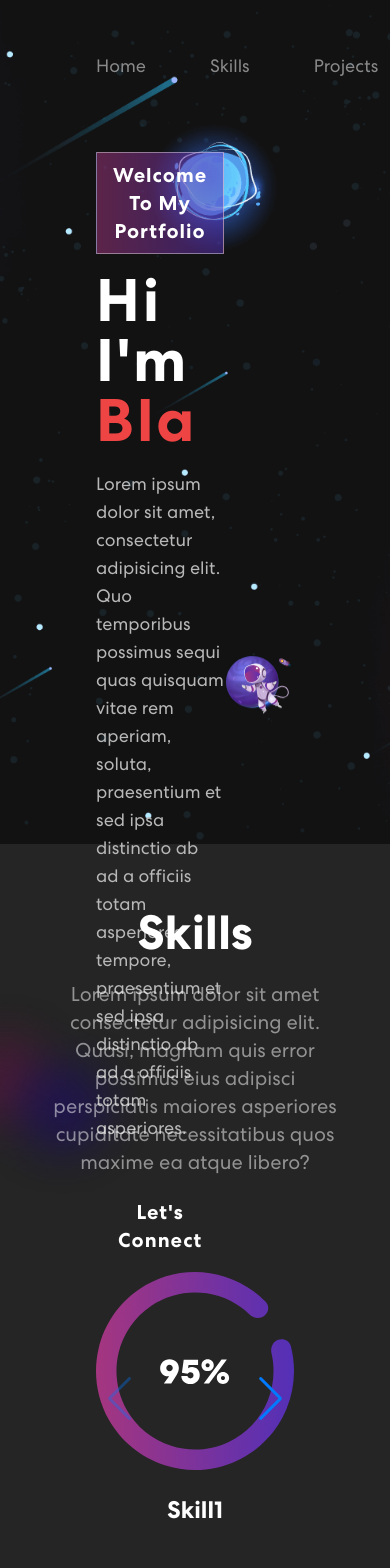
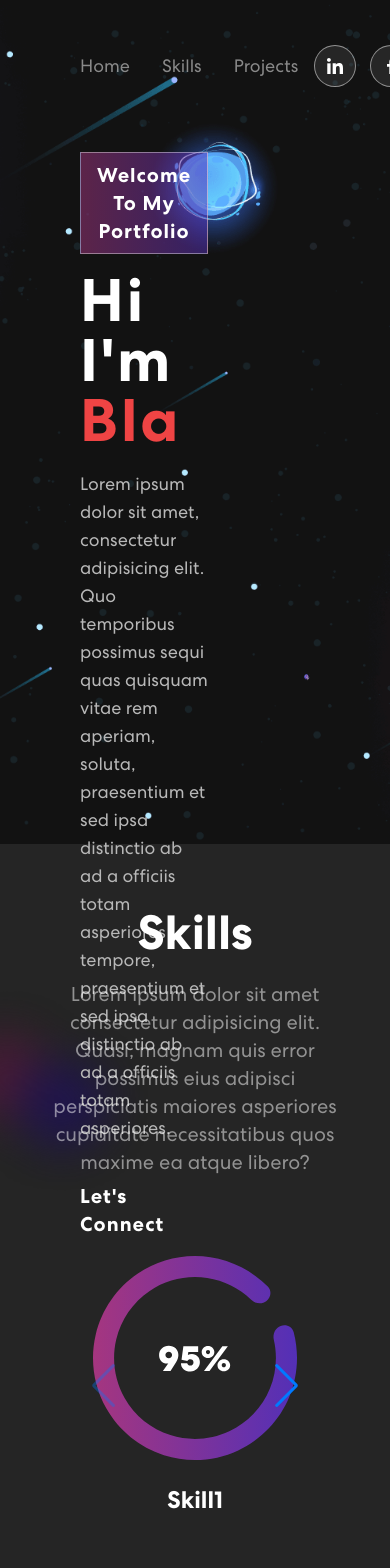
Before and after one commit to iraklikeche/personal-portfolio, a Vue app: page / in a window 390 px wide. Shown: the top 1568 px of the page. Built offline with nearby package versions, Linux system fonts and the light colour scheme.

Commit message:
responsive for small screen laptops

```diff
--- a/src/components/Banner.vue
+++ b/src/components/Banner.vue
@@ -1,7 +1,7 @@
 <template>
-  <section class="banner container px-24 py-10 pb-24 h-screen" id="home">
+  <section class="banner px-20 py-10 pb-24 h-screen" id="home">
     <!-- <Navbar /> -->
-    <div class="flex items-center py-28">
+    <div class="flex items-center gap-24 py-28">
       <div class="w-3/4">
         <h2
           class="welcome text-xl font-bold text-center mb-4 tracking-wider py-2 px-4 inline-block"
@@ -21,9 +21,12 @@
           tempore, praesentium et sed ipsa distinctio ab ad a officiis totam
           asperiores.
         </p>
-        <button class="text-white font-bold text-xl mt-14 tracking-wider">
+        <a
+          href="#connect-me"
+          class="text-white font-bold text-xl mt-10 tracking-wider inline-block hover:text-black transition duration-300"
+        >
           Let's Connect
-        </button>
+        </a>
       </div>
       <div>
         <img :src="headerImg" alt="Header Image" />
--- a/src/components/Contact.vue
+++ b/src/components/Contact.vue
@@ -1,21 +1,11 @@
 <template>
-  <section class="contact py-24 px-24" id="connect-me">
+  <section class="contact py-24 px-20" id="connect-me">
     <div class="grid grid-cols-2 gap-12">
       <div>
         <img :src="contactImg" />
       </div>
       <div>
         <h2 class="mb-12 text-5xl font-bold">Get In Touch</h2>
-
-        <!-- <form ref="form" @submit.prevent="sendEmail">
-
-          <input type="text" name="user_name" />
-
-          <input type="email" name="user_email" />
-
-          <textarea name="message"></textarea>
-          <input type="submit" value="Send" />
-        </form> -->
 
         <form ref="formData" @submit.prevent="sendEmail">
           <div class="flex gap-2 mb-2">
--- a/src/components/Footer.vue
+++ b/src/components/Footer.vue
@@ -1,9 +1,9 @@
 <template>
-  <footer class="flex justify-between items-center py-16 px-24">
+  <footer class="flex justify-between items-center py-16 px-20">
     <div class="text-5xl">
       <img :src="logo" alt="LOGO" />
     </div>
-    <div class="flex flex-col justify-end gap-4">
+    <div class="flex flex-col items-end gap-4">
       <div class="social-icon flex gap-2">
         <a
           href="#"
--- a/src/components/Navbar.vue
+++ b/src/components/Navbar.vue
@@ -1,15 +1,15 @@
 <template>
   <nav
-    class="flex items-center justify-between w-full text-white transition duration-1000 ease-in-out fixed py-5 px-24 z-50"
+    class="flex items-center justify-between w-full text-white transition duration-1000 ease-in-out fixed py-5 px-20 z-50"
     :class="{ 'bg-[#121212] py-2': isSticky }"
   >
     <div class="text-5xl">
       <img :src="logo" alt="LOGO" />
     </div>
     <div class="flex items-center">
-      <div class="flex gap-16 mr-12 text-lg">
+      <div class="flex gap-8 xl:gap-16 mr-4 xl:mr-12 text-lg">
         <a
-          href="#home"
+          href="/"
           class="opacity-50 hover:opacity-100 transition-opacity duration-200"
           >Home</a
         >
@@ -25,7 +25,7 @@
         >
       </div>
 
-      <div class="social-icon flex gap-2 mr-8">
+      <div class="social-icon flex gap-2 mr-2 xl:mr-8">
         <a
           href="#"
           class="bg-[rgba(217, 217, 217, 0.1)] inline-flex rounded-full mr-1 items-center justify-center border border-[rgba(255, 255, 255, 0.5)]"
--- a/src/components/Projects.vue
+++ b/src/components/Projects.vue
@@ -10,7 +10,7 @@
       </p>
       <div>
         <button
-          class="text-xl font-bold border px-32 py-5 rounded-l-full bg-[#252525]"
+          class="text-xl font-bold border px-20 xl:px-32 py-5 rounded-l-full bg-[#252525]"
           @click="changeTab(0)"
           :class="{
             'bg-gradient-to-r': activeTab === 0,
@@ -20,7 +20,7 @@
           Tab One
         </button>
         <button
-          class="text-xl font-bold border px-32 py-5 bg-[#252525]"
+          class="text-xl font-bold border px-20 xl:px-32 py-5 bg-[#252525]"
           @click="changeTab(1)"
           :class="{
             'bg-gradient-to-r': activeTab === 1,
@@ -30,14 +30,14 @@
           Tab Two
         </button>
         <button
-          class="text-xl font-bold border px-32 py-5 rounded-r-full bg-[#252525]"
+          class="text-xl font-bold border px-20 xl:px-32 py-5 rounded-r-full bg-[#252525]"
           @click="changeTab(2)"
         >
           Tab Three
         </button>
       </div>
     </div>
-    <div class="grid grid-cols-3 gap-10 px-24 mt-12">
+    <div class="grid grid-cols-3 gap-4 xl:gap-10 px-20 mt-12">
       <div
         v-if="activeTab === 0"
         v-for="(project, index) in projects"
--- a/src/components/Skills.vue
+++ b/src/components/Skills.vue
@@ -8,7 +8,7 @@
         cupiditate necessitatibus quos maxime ea atque libero?
       </p>
     </div>
-    <div class="p-24">
+    <div class="p-20">
       <swiper
         :slidesPerView="1"
         :spaceBetween="0"
```
